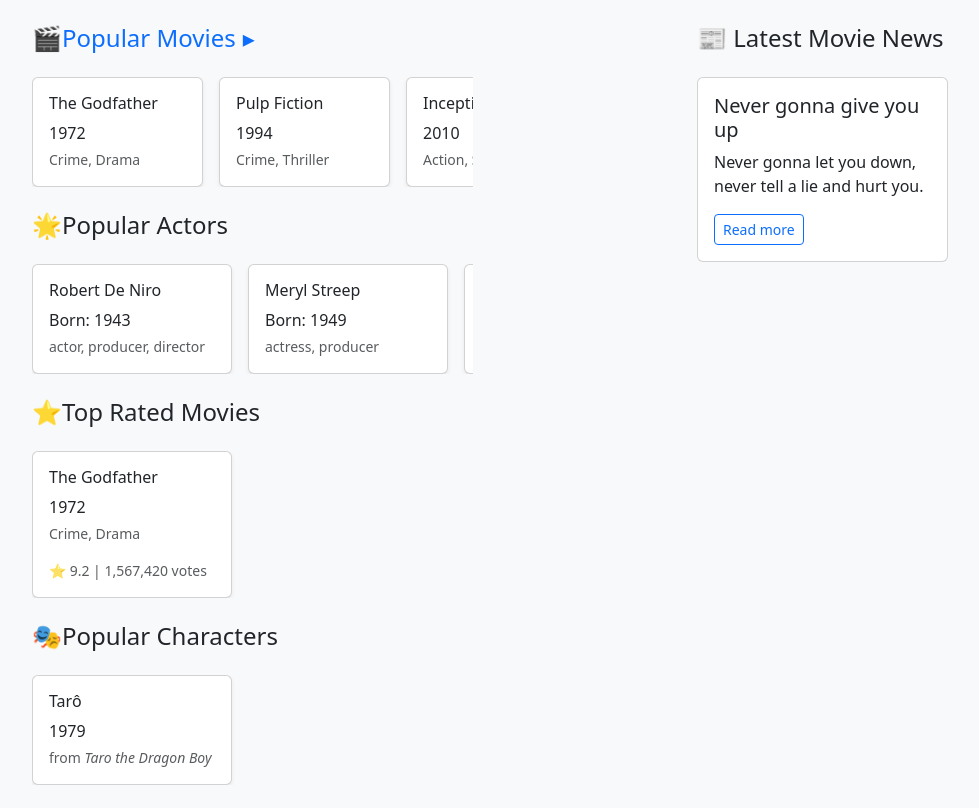
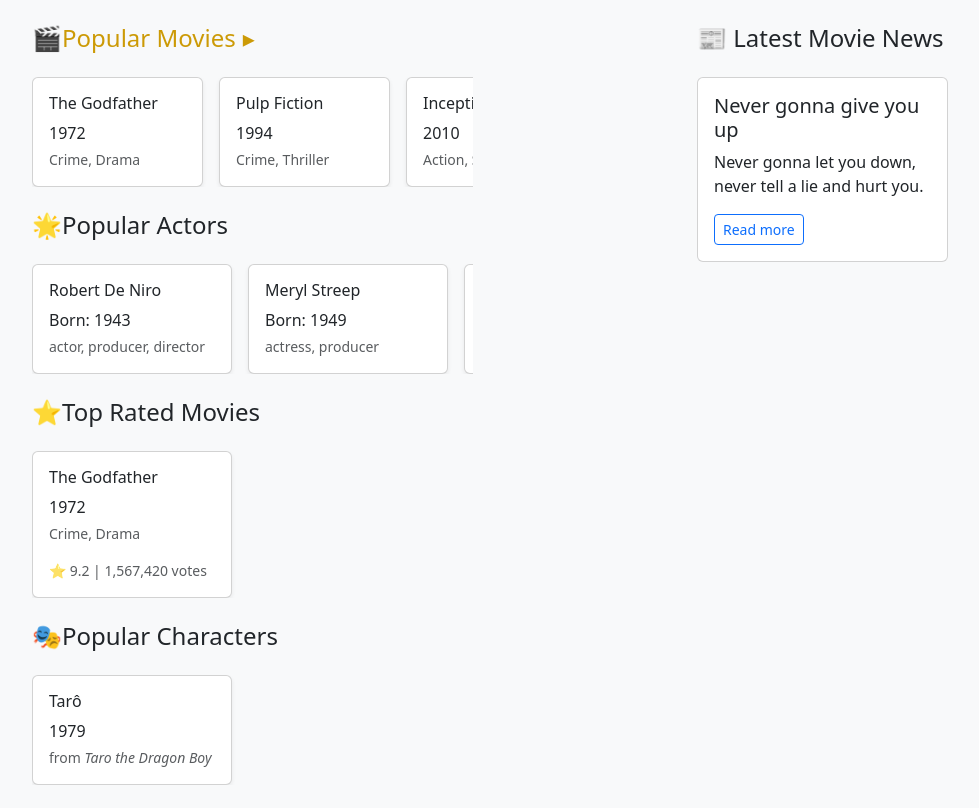
Before and after one commit to Michaellww/IMDB-group-project, a PHP site: page /PHP/index.php in a window 1280 px wide, with the pointer over the restyled element. Shown: the part 56-864 px from the top of the page, without its empty margins (150-1129 px from the left). Run offline with PHP 8.4, Linux system fonts and the light colour scheme.

Commit message:
Now we talking

```diff
--- a/Skeleton/imdb-php/css/style.css
+++ b/Skeleton/imdb-php/css/style.css
@@ -102,7 +102,7 @@ html {
 #popular-movies h4 a:hover span {
     transform: translateX(3px);
     transition: transform 0.2s ease;
-    color: #0d6efd;
+    color: #cc9a06;
 }
 
 .popular-movies-link {
@@ -115,7 +115,7 @@ html {
 }
 
 .popular-movies-link:hover {
-    color: #0d6efd; /* Bootstrap primary */
+    color: #cc9a06; /* Bootstrap primary */
 }
 
 .popular-movies-link span {
```
